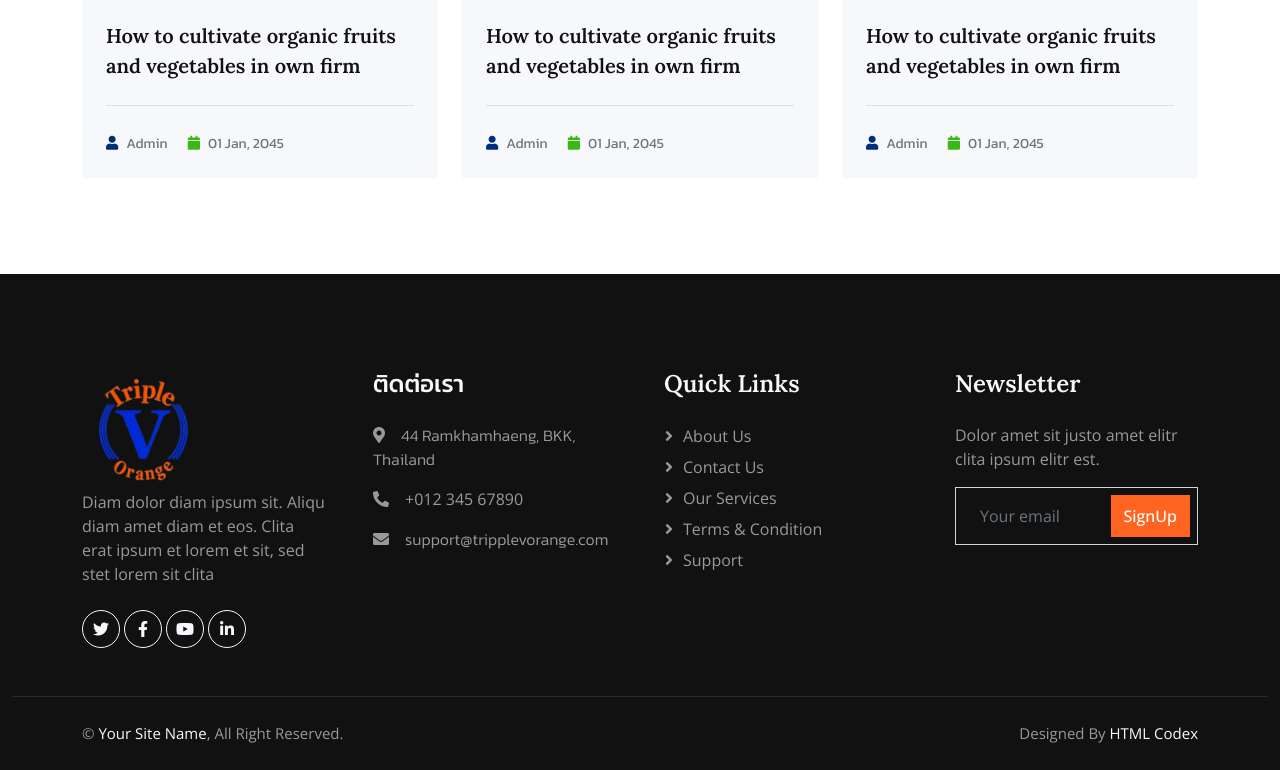
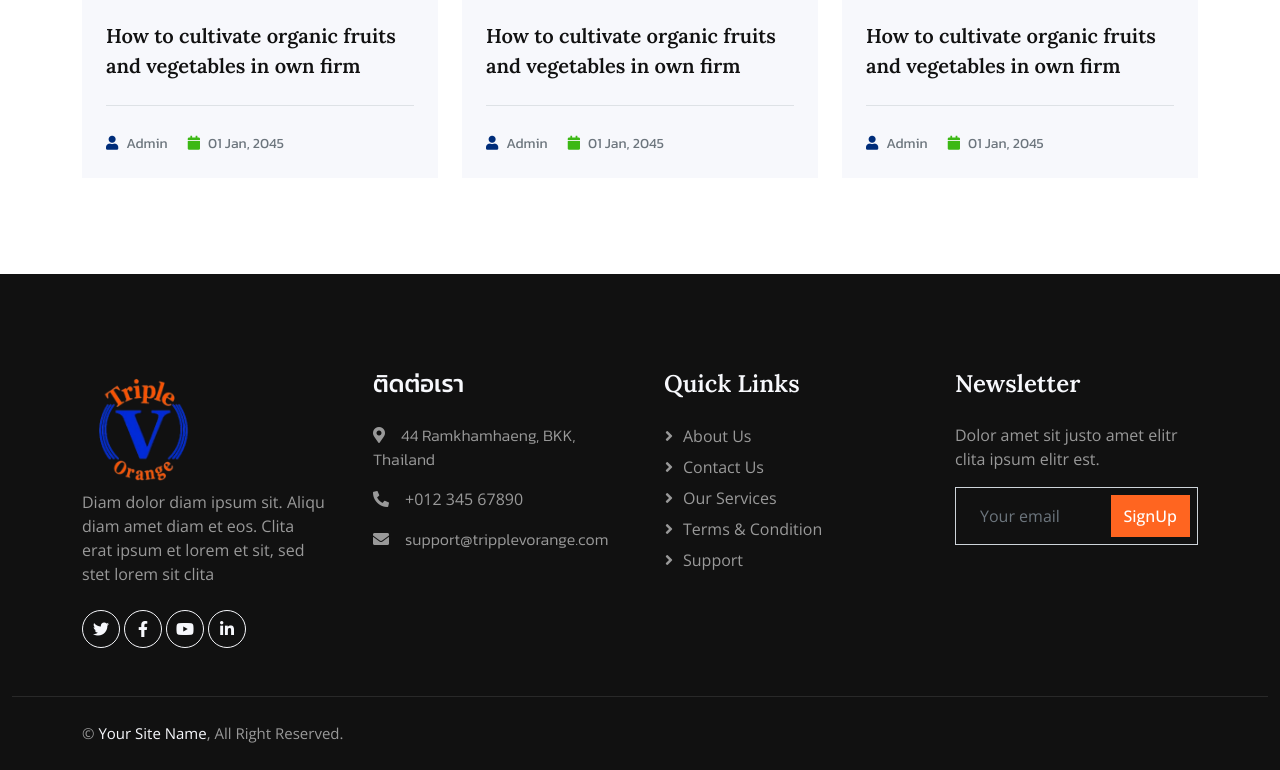
Before and after one commit to kanzt/triple_v_orange, a plain HTML site: page index.html in a window 1280 px wide. Shown: the part 3808-4578 px from the top of the page. Drawn offline with nearby package versions, Linux system fonts and the light colour scheme.

Commit message:
Comment code

```diff
--- a/index.html
+++ b/index.html
@@ -844,10 +844,10 @@
                     <div class="col-md-6 text-center text-md-start mb-3 mb-md-0">
                         &copy; <a href="#">Your Site Name</a>, All Right Reserved.
                     </div>
-                    <div class="col-md-6 text-center text-md-end">
-                        <!--/*** This template is free as long as you keep the footer author’s credit link/attribution link/backlink. If you'd like to use the template without the footer author’s credit link/attribution link/backlink, you can purchase the Credit Removal License from "https://htmlcodex.com/credit-removal". Thank you for your support. ***/-->
-                        Designed By <a href="https://htmlcodex.com">HTML Codex</a>
-                    </div>
+<!--                    <div class="col-md-6 text-center text-md-end">-->
+<!--                        &lt;!&ndash;/*** This template is free as long as you keep the footer author’s credit link/attribution link/backlink. If you'd like to use the template without the footer author’s credit link/attribution link/backlink, you can purchase the Credit Removal License from "https://htmlcodex.com/credit-removal". Thank you for your support. ***/&ndash;&gt;-->
+<!--                        Designed By <a href="https://htmlcodex.com">HTML Codex</a>-->
+<!--                    </div>-->
                 </div>
             </div>
         </div>
```
